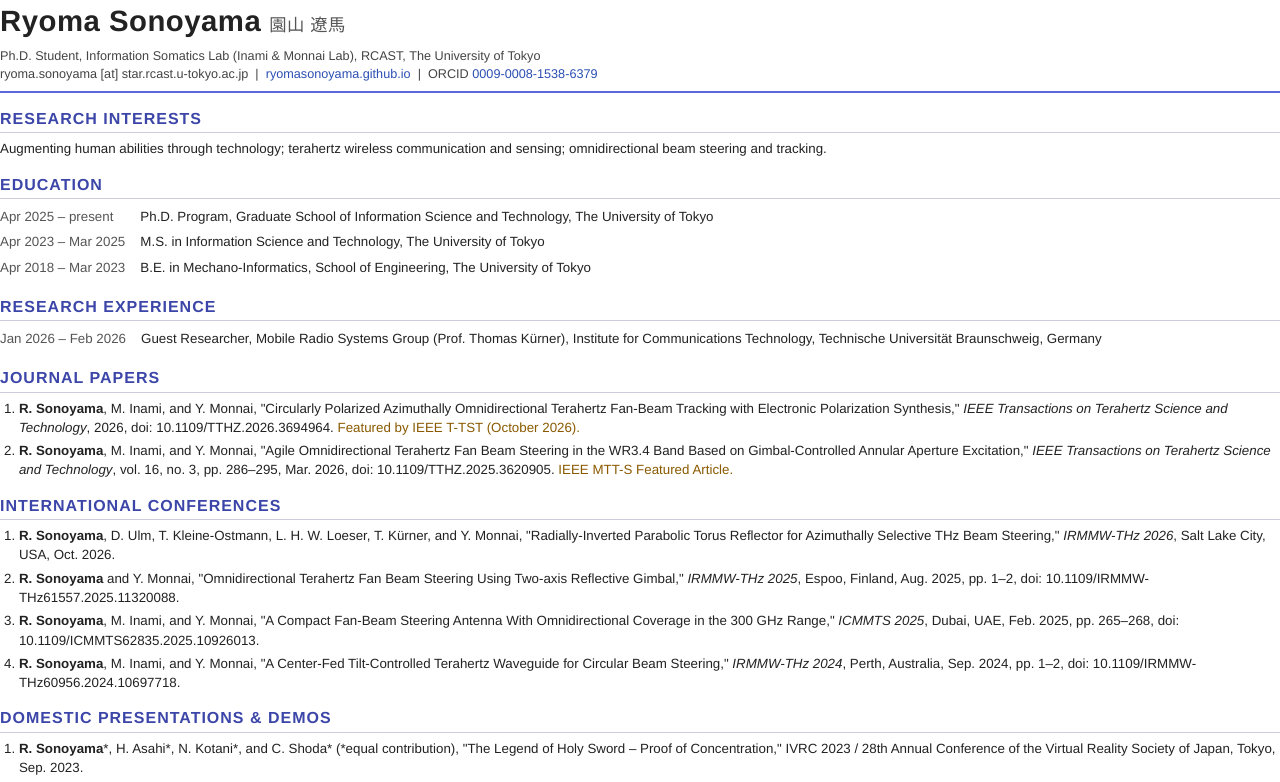
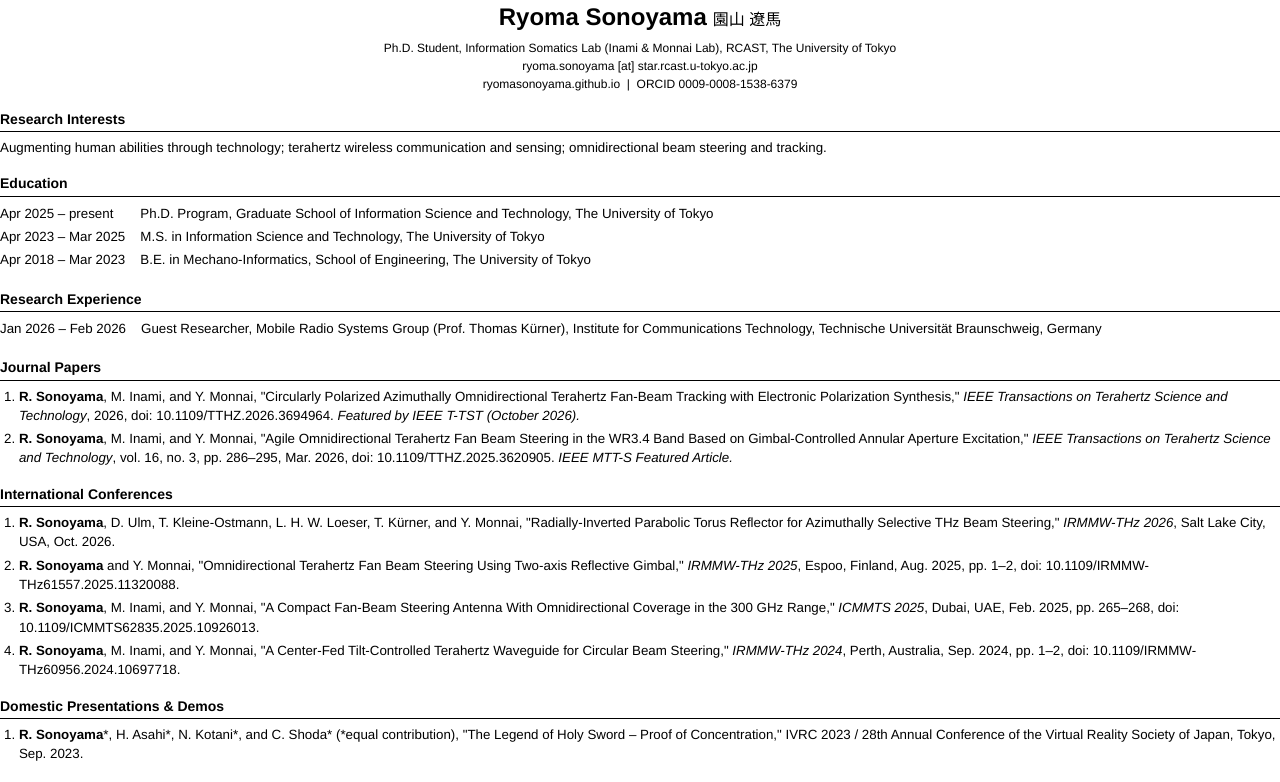
Before and after one commit to RyomaSonoyama/RyomaSonoyama.github.io, a plain HTML site: page resource/cv/cv.html in a window 1280 px wide. Shown: the top 782 px of the page. Drawn offline with Linux system fonts and the light colour scheme.

```diff
--- a/resource/cv/cv.html
+++ b/resource/cv/cv.html
@@ -8,20 +8,20 @@
 <meta name="robots" content="noindex">
 <title>Ryoma Sonoyama - CV</title>
 <style>
-    @page { size: A4; margin: 16mm 16mm 16mm 16mm; }
-    body { font-family: 'Helvetica Neue', Arial, sans-serif; font-size: 10pt; line-height: 1.45; color: #222; margin: 0; }
-    a { color: #2b4fb3; text-decoration: none; }
-    header { border-bottom: 2px solid #5a67d8; padding-bottom: 8px; margin-bottom: 4px; }
-    h1 { font-size: 22pt; margin: 0; letter-spacing: 0.5px; }
-    h1 small { font-size: 13pt; font-weight: normal; color: #555; margin-left: 8px; }
-    .contact { margin-top: 4px; color: #444; font-size: 9.5pt; }
-    h2 { font-size: 12pt; color: #3c46a8; text-transform: uppercase; letter-spacing: 1px; margin: 14px 0 6px; border-bottom: 1px solid #ccd; padding-bottom: 2px; }
+    @page { size: A4; margin: 20mm 20mm; }
+    body { font-family: 'Helvetica Neue', Helvetica, Arial, sans-serif; font-size: 10pt; line-height: 1.45; color: #000; margin: 0; }
+    a { color: inherit; text-decoration: none; }
+    header { text-align: center; margin-bottom: 6px; }
+    h1 { font-size: 18pt; font-weight: 600; margin: 0; }
+    h1 small { font-size: 12pt; font-weight: normal; margin-left: 6px; }
+    .contact { margin-top: 4px; font-size: 9pt; line-height: 1.5; }
+    h2 { font-size: 10.5pt; font-weight: 600; margin: 16px 0 6px; padding-bottom: 2px; border-bottom: 0.5pt solid #000; }
     table { width: 100%; border-collapse: collapse; }
-    td { vertical-align: top; padding: 2px 0 4px; }
-    td.d { width: 30mm; color: #555; white-space: nowrap; padding-right: 4mm; }
+    td { vertical-align: top; padding: 1px 0 3px; }
+    td.d { width: 32mm; white-space: nowrap; padding-right: 4mm; }
     ol { margin: 0; padding-left: 5mm; }
     ol li { margin-bottom: 4px; }
-    .note { color: #8a5a00; }
+    .note { font-style: italic; }
     section { break-inside: avoid; }
 </style>
 </head>
@@ -30,7 +30,7 @@
     <h1>Ryoma Sonoyama<small>園山 遼馬</small></h1>
     <div class="contact">
         Ph.D. Student, Information Somatics Lab (Inami &amp; Monnai Lab), RCAST, The University of Tokyo<br>
-        ryoma.sonoyama [at] star.rcast.u-tokyo.ac.jp &nbsp;|&nbsp; <a href="https://ryomasonoyama.github.io/">ryomasonoyama.github.io</a> &nbsp;|&nbsp; ORCID <a href="https://orcid.org/0009-0008-1538-6379">0009-0008-1538-6379</a>
+        ryoma.sonoyama [at] star.rcast.u-tokyo.ac.jp<br><a href="https://ryomasonoyama.github.io/">ryomasonoyama.github.io</a> &nbsp;|&nbsp; ORCID <a href="https://orcid.org/0009-0008-1538-6379">0009-0008-1538-6379</a>
     </div>
 </header>
 
```
Also changed, not shown: index.html (+3 -3 lines), resource/img/thumbnail/agile_featured.jpg (added), resource/img/thumbnail/agile_gimbal.png (deleted), resource/img/thumbnail/circularly.svg (deleted), resource/img/thumbnail/circularly_featured.jpg (added), 1 other file.
